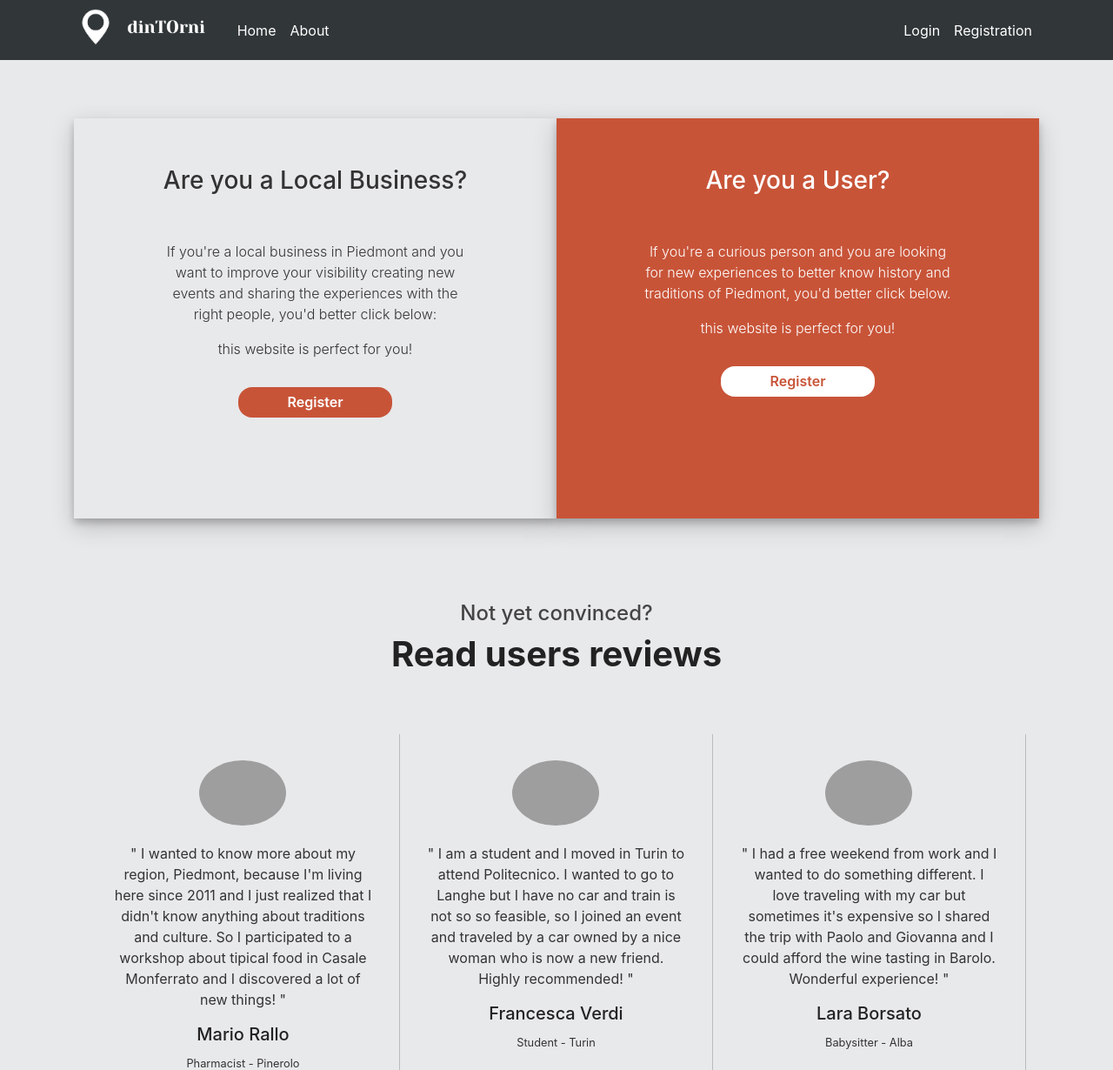
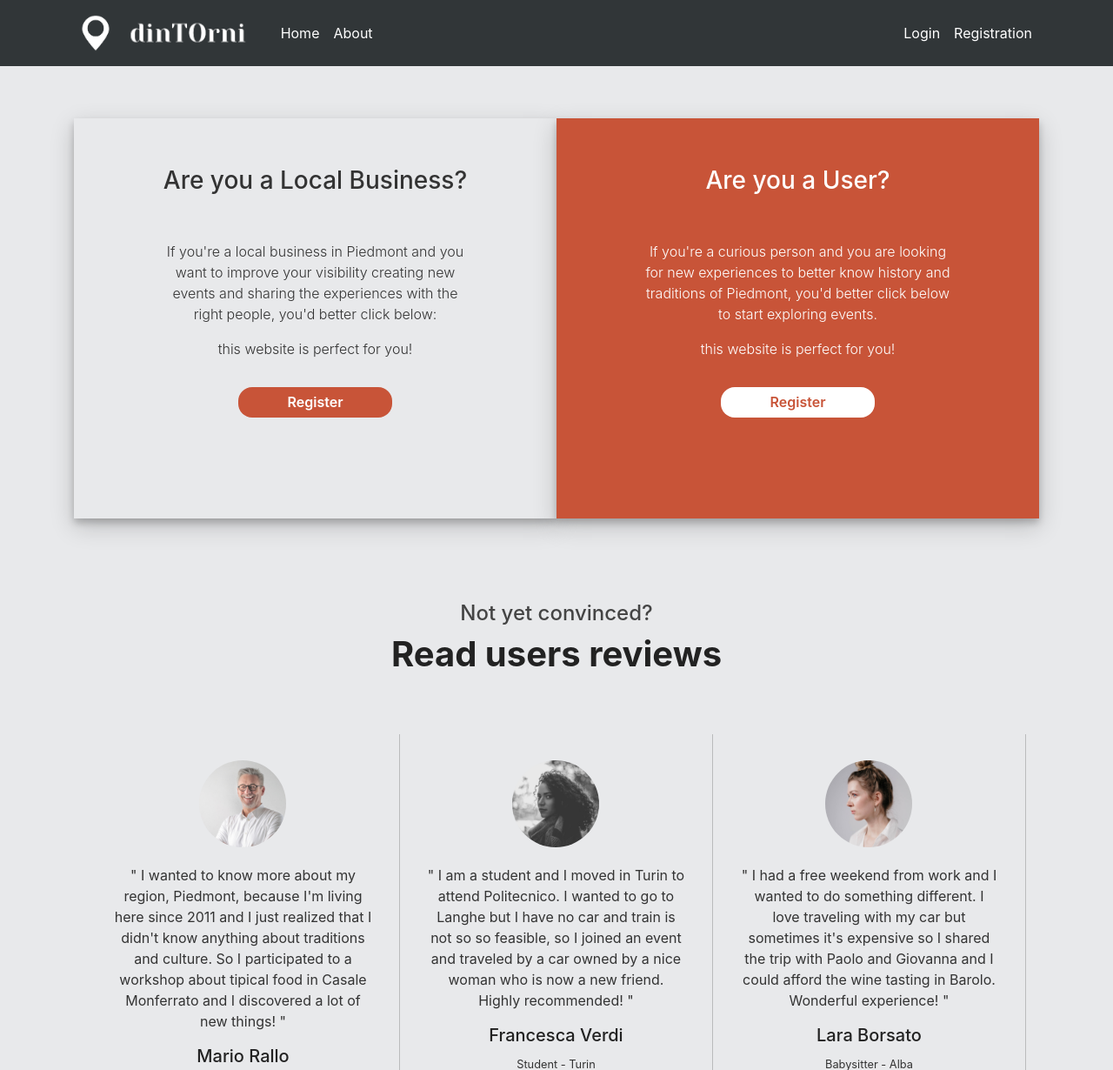
Before and after one commit to emanuelaallocca/dintorni_new, a Flask app: page /registration in a window 1280 px wide. Shown: the top 1230 px of the page at 87% size. Run offline with Flask 2, Linux system fonts and the light colour scheme; some libraries are stand-ins or nearby versions; grey boxes are pictures that could not be loaded.

Commit message:
inizio giorno 25 feb

```diff
--- a/app/static/main.css
+++ b/app/static/main.css
@@ -17,7 +17,12 @@ h1, h2, h3, h4, h5, h6 {
 }
 
 .site-header .navbar-nav .nav-link:hover {
-  color: #ffffff;
+  color: #F06543;
+}
+
+.nav-item .nav-link:hover {
+    color: #F06543;
+    transform: scale(1.05);
 }
 
 .site-header .navbar-nav .nav-link.active {
--- a/app/templates/layout.html
+++ b/app/templates/layout.html
@@ -24,8 +24,8 @@
       <nav class="navbar navbar-expand-md navbar-light text-color:white fixed-top" style="background-color:#313638;">
         <div class="container">
           <a class="navbar-brand mr-4 text-white" href="/">
-              <img style="max-width:50px; margin-top: -7px;" src="{{ url_for('static', filename='img/' + 'icon_w.png') }}">
-              <img style="max-width:100px; margin-top: -7px;" src="{{ url_for('static', filename='img/' + 'nome_w.png') }}">
+              <img style="max-width:50px;" src="{{ url_for('static', filename='img/' + 'icon_w.png') }}">
+              <img style="max-width:150px;" src="{{ url_for('static', filename='img/' + 'nome_w_nobg.png') }}">
           </a>
           <button class="navbar-toggler" type="button" data-toggle="collapse" data-target="#navbarToggle" aria-controls="navbarToggle" aria-expanded="false" aria-label="Toggle navigation">
             <span class="navbar-toggler-icon"></span>
--- a/app/templates/registration.html
+++ b/app/templates/registration.html
@@ -25,7 +25,7 @@
                     <h3>Are you a User?</h3>
                     <form>
                         <div>
-                            <p class="text-center font-weight-light text-white">If you're a curious person and you are looking for new experiences to better know history and traditions of Piedmont, you'd better click below.</p>
+                            <p class="text-center font-weight-light text-white">If you're a curious person and you are looking for new experiences to better know history and traditions of Piedmont, you'd better click below to start exploring events.</p>
                             <p class="text-center font-weight-light text-white">this website is perfect for you!</p>
                         </div>
                         <div class="form-group text-center justify-content-center pt-3">
@@ -51,19 +51,19 @@
     </div>
     <ul class="hash-list cols-3 cols-1-xs pad-30-all align-center text-sm">
         <li>
-          <img src="https://bootdey.com/img/Content/avatar/avatar1.png" class="wpx-100 img-round mgb-20" title="" alt="" data-edit="false" data-editor="field" data-field="src[Image Path]; title[Image Title]; alt[Image Alternate Text]">
+          <img src="{{ url_for('static', filename='img/' + 'review_1.png') }}" class="wpx-100 img-round mgb-20" title="" alt="" data-edit="false" data-editor="field" data-field="src[Image Path]; title[Image Title]; alt[Image Alternate Text]">
           <p class="fs-110 font-cond-l" contenteditable="false">" I wanted to know more about my region, Piedmont, because I'm living here since 2011 and I just realized that I didn't know anything about traditions and culture. So I participated to a workshop about tipical food in Casale Monferrato and I discovered a lot of new things! "</p>
           <h5 class="font-cond mgb-5 fg-text-d fs-130" contenteditable="false">Mario Rallo</h5>
           <small class="font-cond case-u lts-sm fs-80 fg-text-l" contenteditable="false">Pharmacist - Pinerolo</small>
         </li>
         <li>
-          <img src="https://bootdey.com/img/Content/avatar/avatar4.png" class="wpx-100 img-round mgb-20" title="" alt="" data-edit="false" data-editor="field" data-field="src[Image Path]; title[Image Title]; alt[Image Alternate Text]">
+          <img src="{{ url_for('static', filename='img/' + 'review_2.png') }}" class="wpx-100 img-round mgb-20" title="" alt="" data-edit="false" data-editor="field" data-field="src[Image Path]; title[Image Title]; alt[Image Alternate Text]">
           <p class="fs-110 font-cond-l" contenteditable="false">" I am a student and I moved in Turin to attend Politecnico. I wanted to go to Langhe but I have no car and train is not so so feasible, so I joined an event and traveled by a car owned by a nice woman who is now a new friend. Highly recommended!  "</p>
           <h5 class="font-cond mgb-5 fg-text-d fs-130" contenteditable="false">Francesca Verdi</h5>
           <small class="font-cond case-u lts-sm fs-80 fg-text-l" contenteditable="false">Student - Turin</small>
         </li>
         <li>
-          <img src="https://bootdey.com/img/Content/avatar/avatar5.png" class="wpx-100 img-round mgb-20" title="" alt="" data-edit="false" data-editor="field" data-field="src[Image Path]; title[Image Title]; alt[Image Alternate Text]">
+          <img src="{{ url_for('static', filename='img/' + 'review_3.png') }}" class="wpx-100 img-round mgb-20" title="" alt="" data-edit="false" data-editor="field" data-field="src[Image Path]; title[Image Title]; alt[Image Alternate Text]">
           <p class="fs-110 font-cond-l" contenteditable="false">" I had a free weekend from work and I wanted to do something different. I love traveling with my car but sometimes it's expensive so I shared the trip with Paolo and Giovanna and I could afford the wine tasting in Barolo. Wonderful experience! "</p>
           <h5 class="font-cond mgb-5 fg-text-d fs-130" contenteditable="false">Lara Borsato</h5>
           <small class="font-cond case-u lts-sm fs-80 fg-text-l" contenteditable="false">Babysitter - Alba</small>
```
Also changed, not shown: app/templates/login.html (+3 -4 lines), app/static/img/nome_w_nobg.png (added), app/static/img/review_1.png (added).
